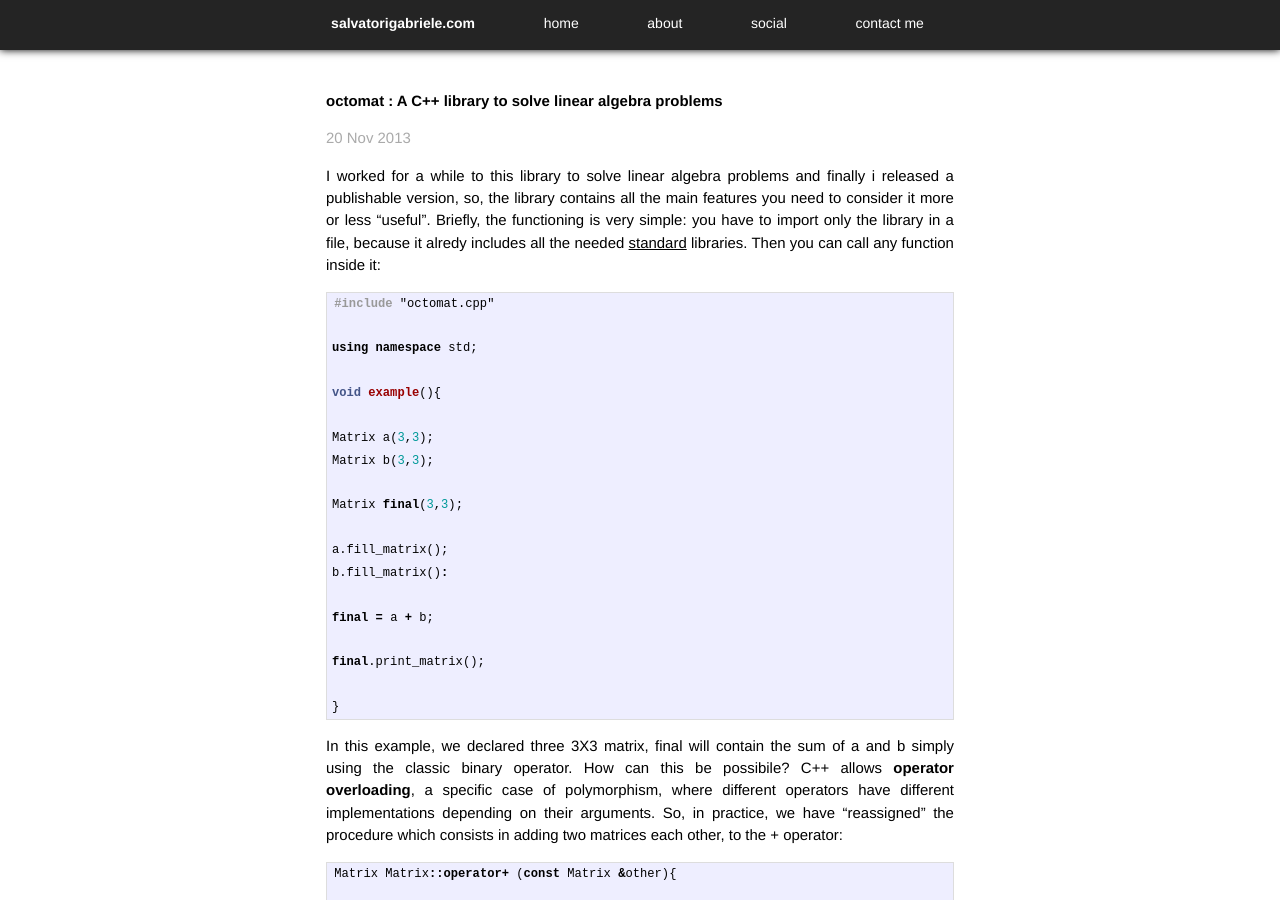
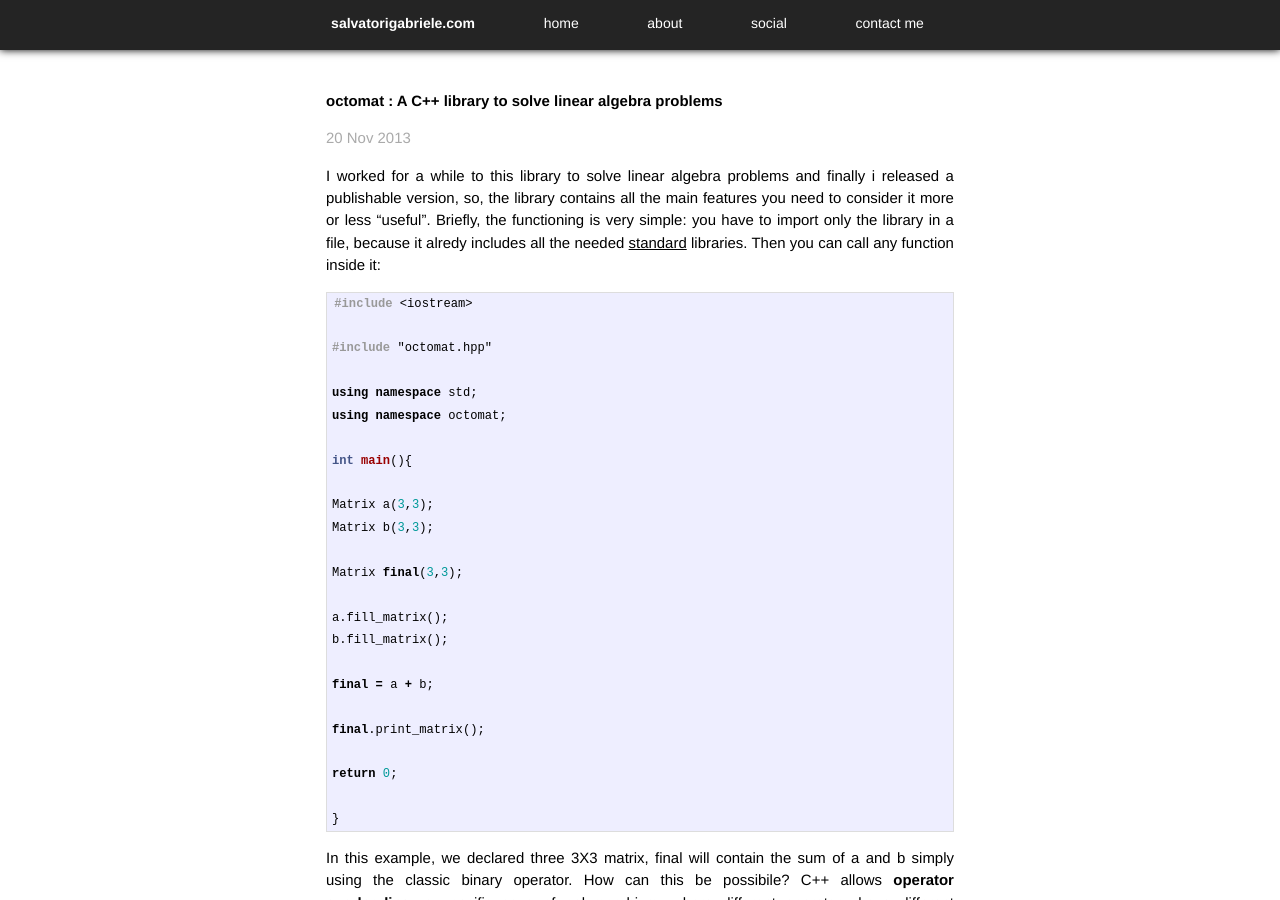
Before and after one commit to gsalvatori/salvatorigabriele.com, a Jekyll site: the page built from _posts/2013-11-20-octomat-a-library-to-solve-linear-algebra-problems.markdown, in a window 1280 px wide and 900 px high. Built offline with Jekyll 4.4.1, drawn with Linux system fonts in a browser that asks for light colours; Markdown is read by kramdown in place of the engine named in the settings; comment, search, counter and statistics services are not loaded.

Commit message:
Update 2013-11-20-octomat-a-library-to-solve-linear-algebra-problems.markdown

```diff
--- a/_posts/2013-11-20-octomat-a-library-to-solve-linear-algebra-problems.markdown
+++ b/_posts/2013-11-20-octomat-a-library-to-solve-linear-algebra-problems.markdown
@@ -8,11 +8,14 @@ categories: projects
 I worked for a while to this library to solve linear algebra problems and finally i released a publishable version, so, the library contains all the main features you need to consider it more or less "useful". Briefly, the functioning is very simple: you have to import only the library in a file, because it alredy includes all the needed <u>standard</u> libraries. Then you can call any function inside it:
 
 {% highlight C++ %}
-#include "octomat.cpp"
+#include <iostream>
+
+#include "octomat.hpp"
 
 using namespace std;
+using namespace octomat;
 
-void example(){
+int main(){
 
 Matrix a(3,3);
 Matrix b(3,3);
@@ -20,11 +23,13 @@ Matrix b(3,3);
 Matrix final(3,3);
 
 a.fill_matrix();
-b.fill_matrix():
+b.fill_matrix();
 
 final = a + b;
 
 final.print_matrix();
+
+return 0;
 
 }
 {% endhighlight%}
```
